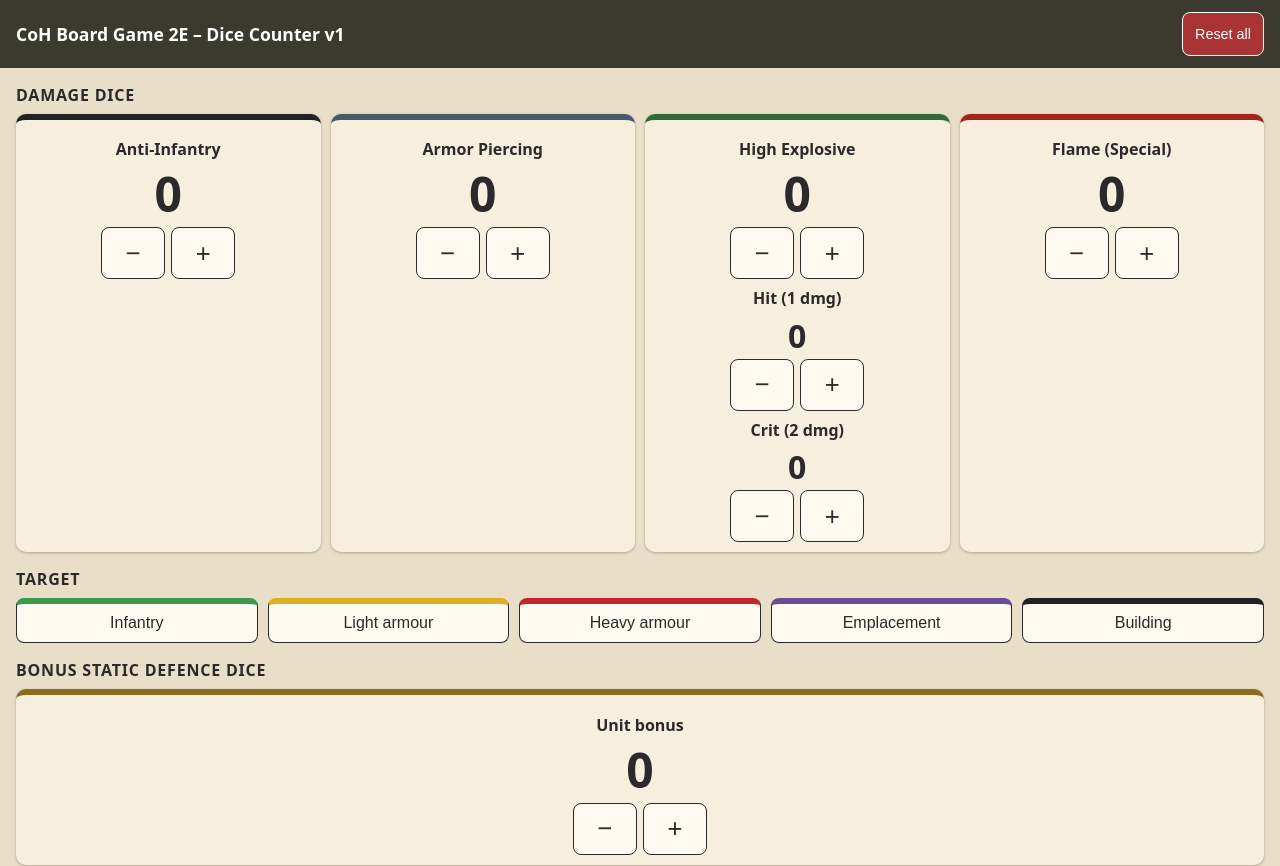
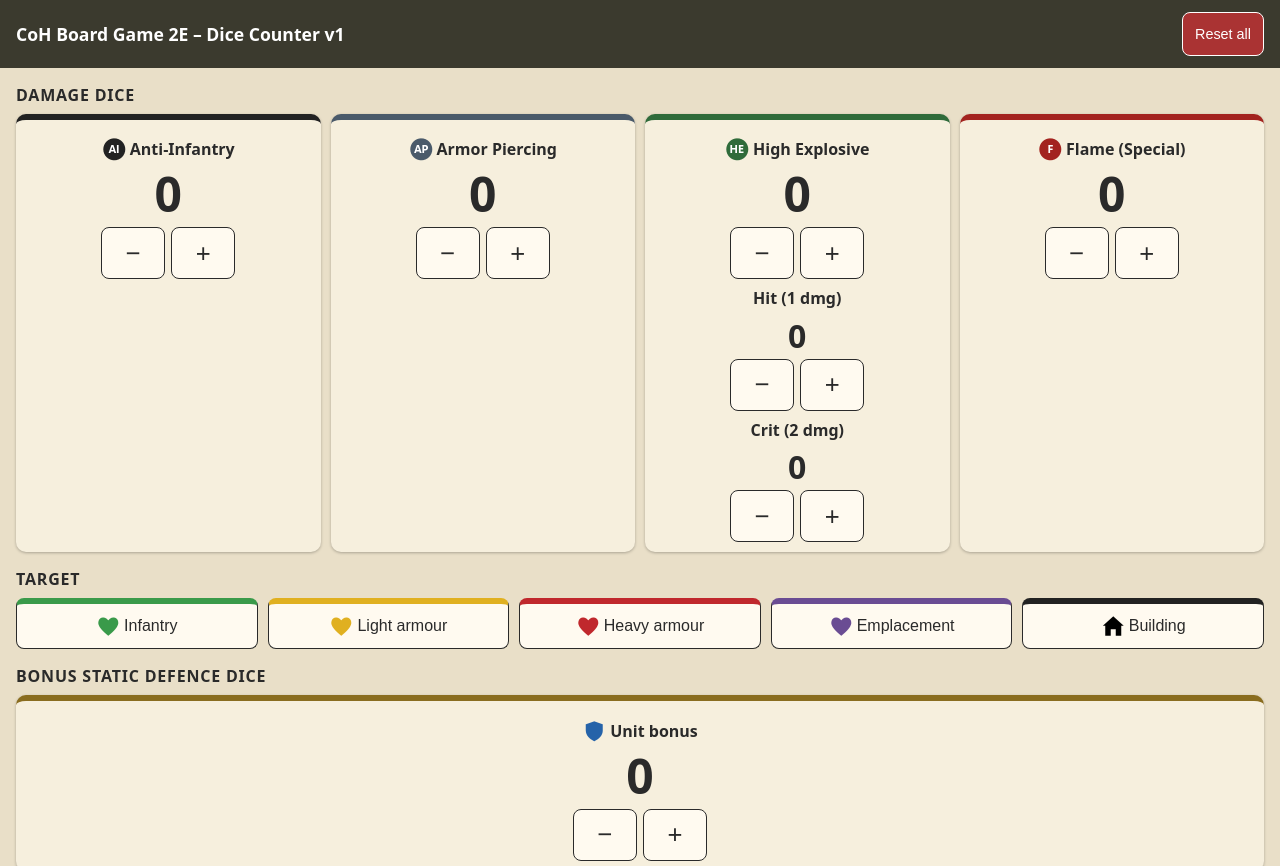
Before and after one commit to kkapuscinski/CoHBGDiceCalculator, a plain HTML site: page index.html in a window 1280 px wide. Shown: the top 866 px of the page. Drawn offline with Linux system fonts and the light colour scheme.

Commit message:
Add icons for dice and target types
Add original placeholder icons for damage dice, targets, and static defence bonuses, and update the README with artwork guidance.

```diff
--- a/index.html
+++ b/index.html
@@ -63,7 +63,9 @@
 </div>
 <div id="bonusSection">
 <h2>Bonus static defence dice</h2>
-<div class="grid"><div class="card" style="--c:#8a6d1f"><div class="name">Unit bonus</div><div class="count" id="bonusCount"></div>
+<div class="grid"><div class="card" style="--c:#8a6d1f">
+<div class="name"><img class="icon" src="./assets/icons/bonus-static-defence.png" alt="" width="24" height="24"><span class="label">Unit bonus</span></div>
+<div class="count" id="bonusCount"></div>
 <div class="btns"><button data-id="bonus" data-d="-1" aria-label="Remove bonus static die">−</button><button data-id="bonus" data-d="1" aria-label="Add bonus static die">+</button></div></div></div>
 </div>
 <div id="buildingNote" class="rule-note" hidden>
@@ -77,19 +79,19 @@
 <script>
 // Entries can include an icon URL relative to index.html.
 const DAMAGE = [
-  { id: 'ai',    name: 'Anti-Infantry',   color: '#222222' },
-  { id: 'ap',    name: 'Armor Piercing',  color: '#4a5a6a' },
-  { id: 'he',    name: 'High Explosive',  color: '#2f6b3a' },
-  { id: 'flame', name: 'Flame (Special)', color: '#a3231f' },
+  { id: 'ai',    name: 'Anti-Infantry',   color: '#222222', icon: './assets/icons/anti-infantry.png' },
+  { id: 'ap',    name: 'Armor Piercing',  color: '#4a5a6a', icon: './assets/icons/armor-piercing.png' },
+  { id: 'he',    name: 'High Explosive',  color: '#2f6b3a', icon: './assets/icons/high-explosive.png' },
+  { id: 'flame', name: 'Flame (Special)', color: '#a3231f', icon: './assets/icons/flame.png' },
 ];
 // R = resistance (1 die per damage die), S = static defence (2 frontal dice, regardless of damage dice),
 // X = invulnerable, - = no defence. Order follows DAMAGE.
 const TARGETS = [
-  { id: 'g', name: 'Infantry',       color: '#3a9a4a', def: ['-', 'R', '-', '-'] },
-  { id: 'y', name: 'Light armour',   color: '#e0b020', def: ['R', '-', 'R', '-'] },
-  { id: 'r', name: 'Heavy armour',   color: '#c0282d', def: ['X', 'S', 'R', 'X'] },
-  { id: 'p', name: 'Emplacement',    color: '#6a4c93', def: ['R', 'R', '-', '-'] },
-  { id: 'b', name: 'Building',       color: '#222222', def: ['X', 'X', '-', '-'] },
+  { id: 'g', name: 'Infantry',       color: '#3a9a4a', def: ['-', 'R', '-', '-'], icon: './assets/icons/infantry.png' },
+  { id: 'y', name: 'Light armour',   color: '#e0b020', def: ['R', '-', 'R', '-'], icon: './assets/icons/light-armour.png' },
+  { id: 'r', name: 'Heavy armour',   color: '#c0282d', def: ['X', 'S', 'R', 'X'], icon: './assets/icons/heavy-armour.png' },
+  { id: 'p', name: 'Emplacement',    color: '#6a4c93', def: ['R', 'R', '-', '-'], icon: './assets/icons/emplacement.png' },
+  { id: 'b', name: 'Building',       color: '#222222', def: ['X', 'X', '-', '-'], icon: './assets/icons/building.png' },
 ];
 const STATIC_DICE = 2;
 // Static defence dice an infantry target gets from the battlefield it stands in.
@@ -202,7 +204,14 @@ function render() {
     b.style.setProperty('--c', c.color);
     b.dataset.cover = c.id;
     b.setAttribute('aria-pressed', String((state.cover || 'none') === c.id));
-    setLabel(b, `${c.name}${c.dice ? ' · ' + c.dice : ''}`, c.icon);
+    if (c.dice > 0) {
+      const amount = document.createElement('span');
+      amount.textContent = String(c.dice);
+      b.appendChild(amount);
+      setLabel(b, c.name, './assets/icons/bonus-static-defence.png');
+    } else {
+      setLabel(b, `${c.name}`);
+    }
     cv.appendChild(b);
   }
   document.getElementById('occupiedBuildingNote').hidden =
```
Also changed, not shown: assets/icons/anti-infantry.png (added), assets/icons/armor-piercing.png (added), assets/icons/bonus-static-defence.png (added), assets/icons/building.png (added), assets/icons/emplacement.png (added), assets/icons/flame.png (added), assets/icons/heavy-armour.png (added), assets/icons/high-explosive.png (added), assets/icons/infantry.png (added), assets/icons/light-armour.png (added), 1 other file.
